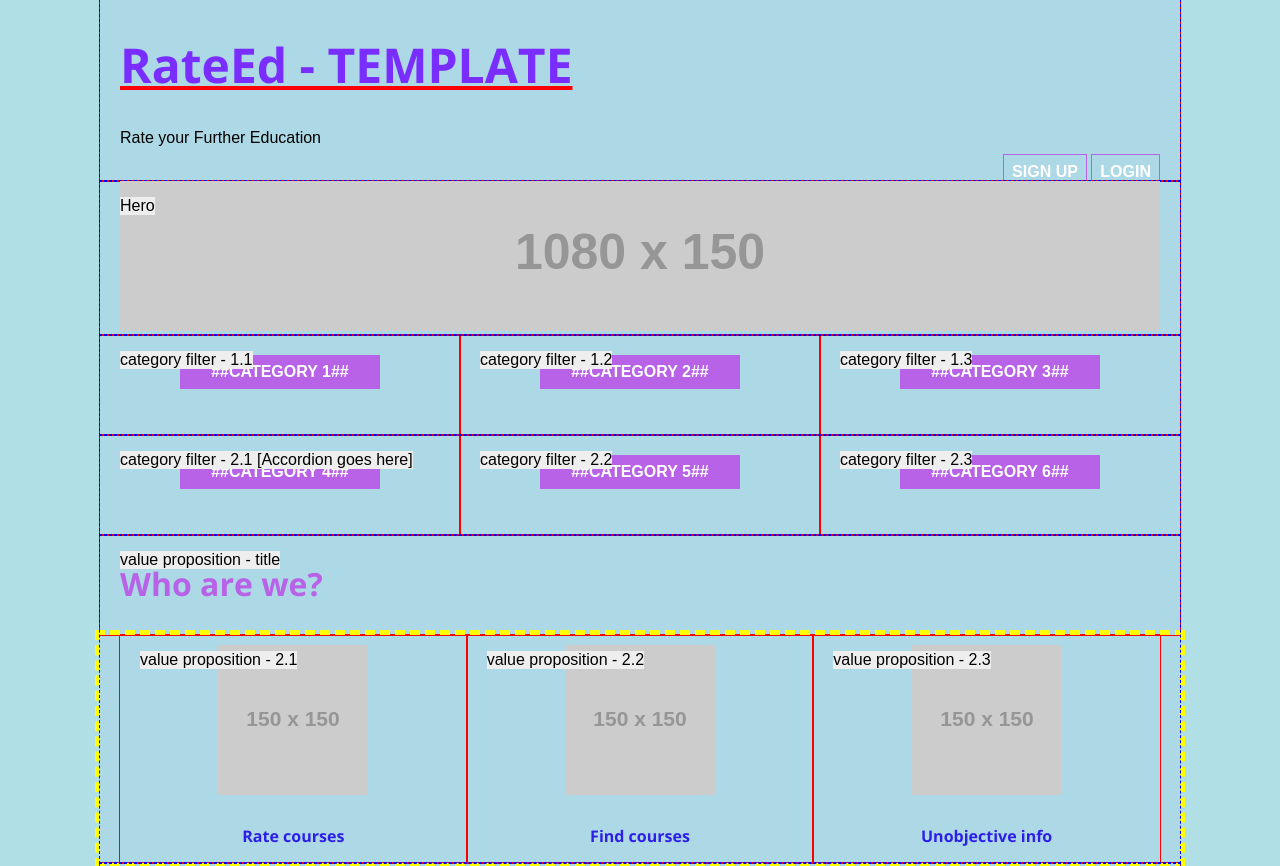
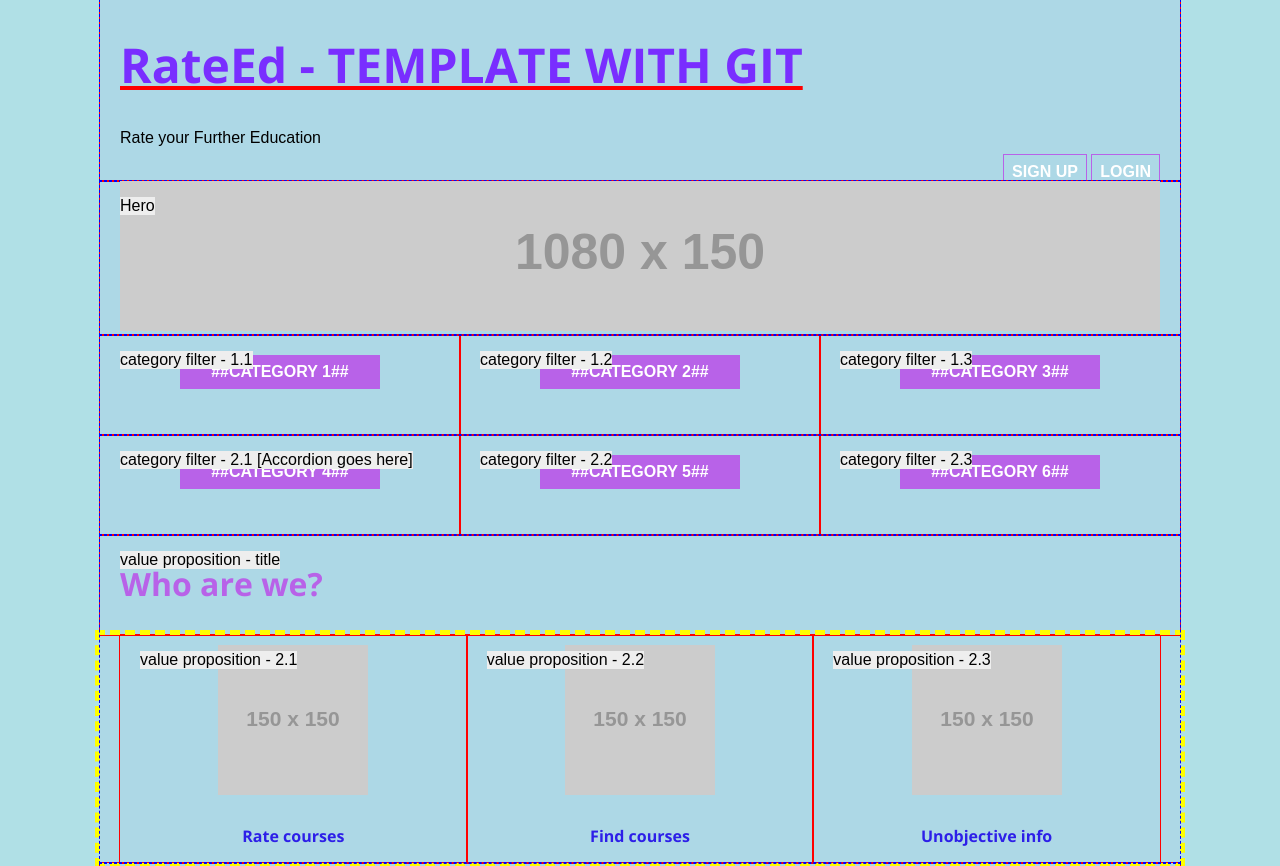
Before and after one commit to richspalding/project-fewd-code, a plain HTML site: page index-TEMPLATE.html in a window 1280 px wide. Shown: the top 866 px of the page. Drawn offline with nearby package versions, Linux system fonts and the light colour scheme; placeholder pictures from the web are drawn by us; a web font is replaced by a local one.

Commit message:
Copy changes
Changed title of page and h1

```diff
--- a/index-TEMPLATE.html
+++ b/index-TEMPLATE.html
@@ -8,7 +8,7 @@
 		<link rel='stylesheet' type='text/css' href='http://fonts.googleapis.com/css?family=Open+Sans:400,700'>
 		<link rel='stylesheet' type='text/css' href='http://fonts.googleapis.com/css?family=Gentium+Basic:400,700'>
 
-		<title>RateEd - TEMPLATE</title>
+		<title>RateEd - TEMPLATE WITH GIT</title>
 
 		<link rel="stylesheet" href="css/normalize.css">
 		<link rel="stylesheet" href="css/main.css">
@@ -26,7 +26,7 @@
 			      	<div class="grid-column grid-whole">
 
 						<header class="site-header">
-							<h1>RateEd - TEMPLATE</h1>
+							<h1>RateEd - TEMPLATE WITH GIT</h1>
 
 							<div class="value-proposition">
 								<p>Rate your Further Education</p>
```
